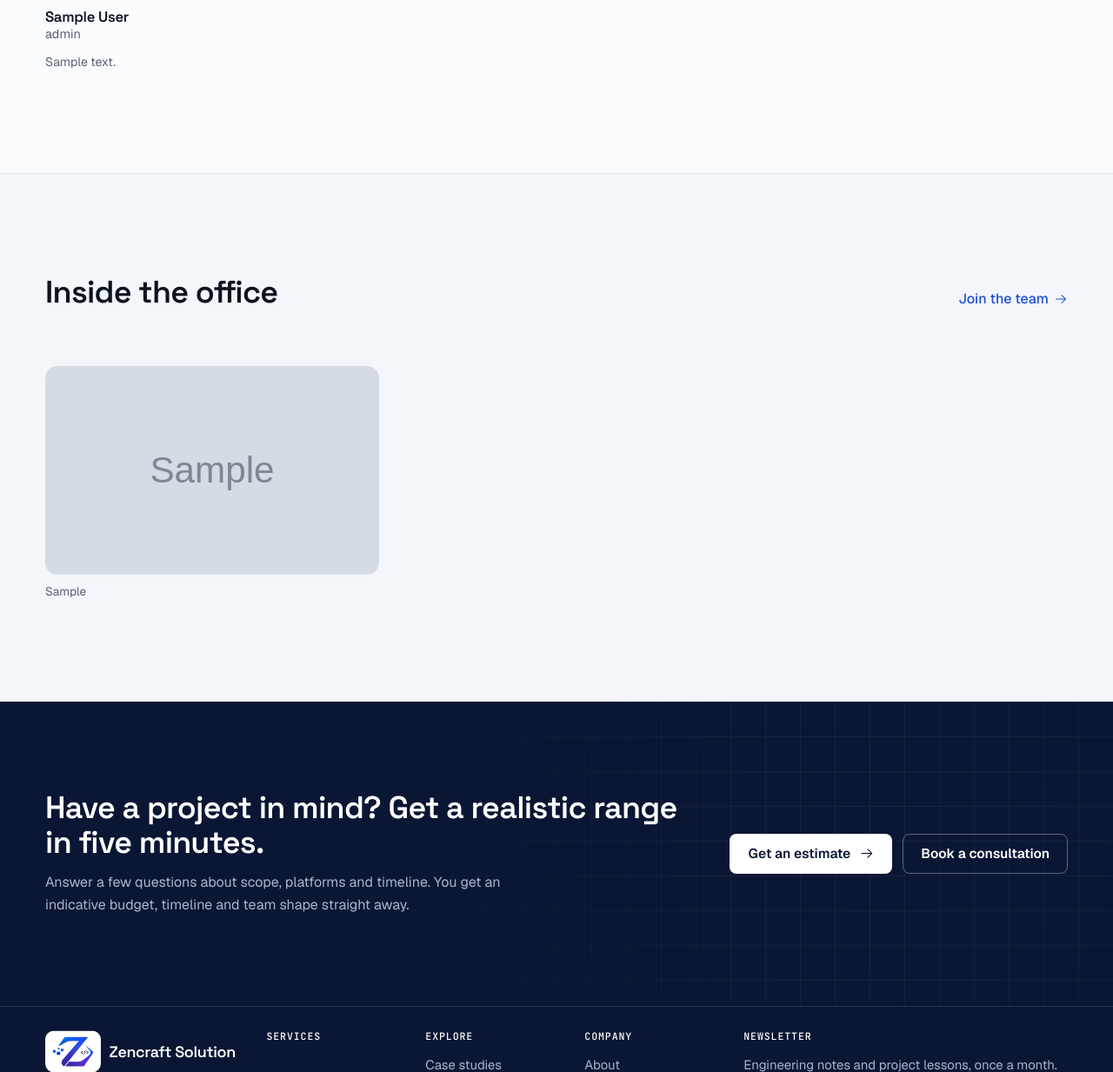
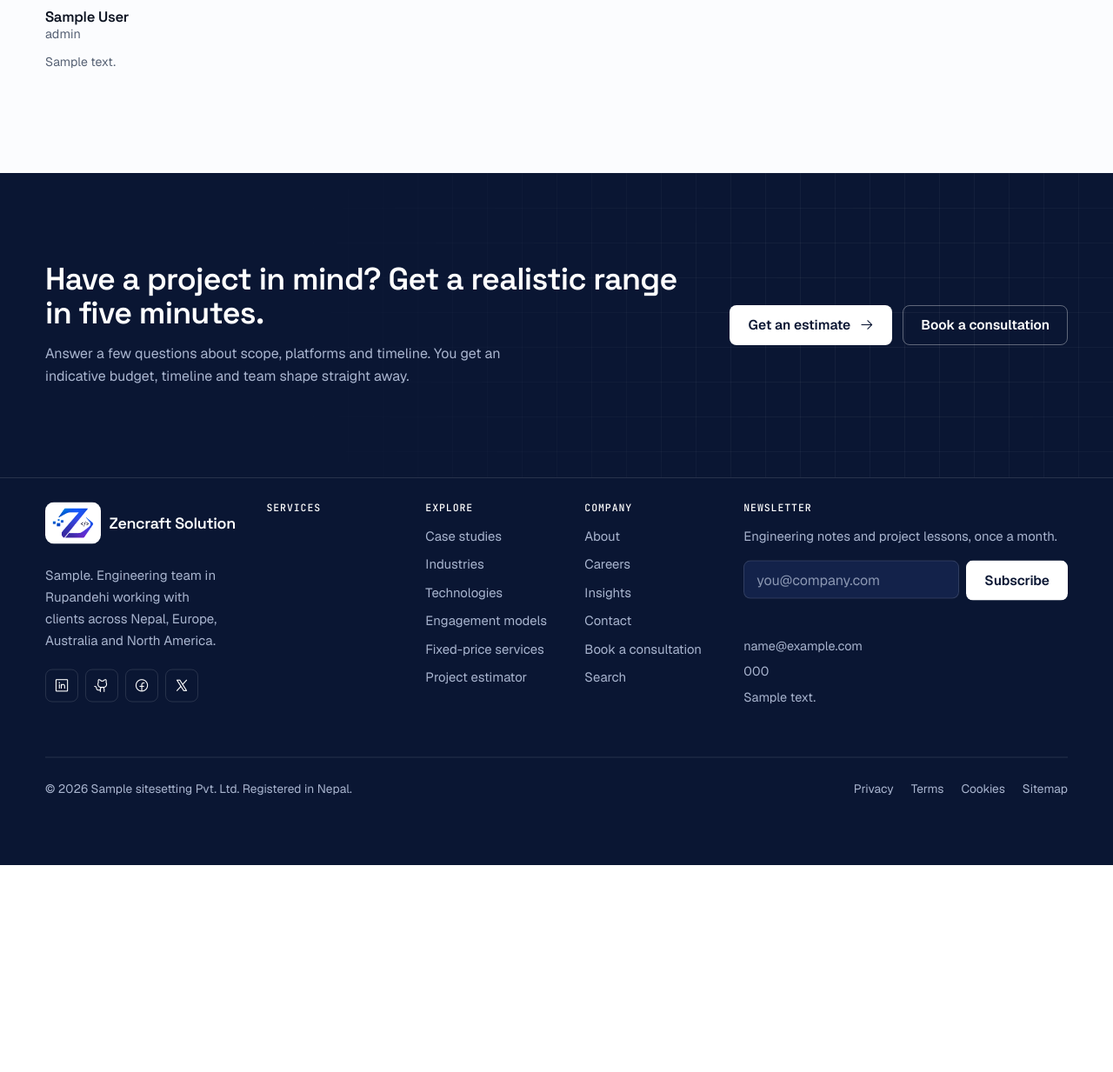
Before and after one commit to ZencraftSolution/zencraft_solution_2.0, a Django app: page /about/ in a window 1280 px wide. Shown: the part 2653-3886 px from the top of the page at 87% size. After the commit the page ends 3648 px from the top, so only its background shows below. Run offline with Django 5.2, Linux system fonts and the light colour scheme; tables that the repository leaves empty hold one stand-in row (values such as "Sample post"); grey boxes marked "Sample" are stand-in pictures; data that the repository does not hold is empty.

Commit message:
Remove the "Inside the office" gallery from the About page
The section and its now-unused gallery query are gone. The gallery images
themselves are untouched and still appear on the careers page.

Co-Authored-By: Claude Opus 5 <noreply@anthropic.com>

```diff
--- a/apps/core/views.py
+++ b/apps/core/views.py
@@ -10,7 +10,7 @@ from django.views.decorators.http import require_POST
 
 from apps.blog.models import BlogPost
 from apps.commerce.models import EngagementModel
-from apps.portfolio.models import CaseStudy, GalleryImage, TeamMember, Testimonial
+from apps.portfolio.models import CaseStudy, TeamMember, Testimonial
 from apps.services.models import Industry, Service, Technology
 
 from .forms import ConsultationForm, ContactForm, NewsletterForm
@@ -96,7 +96,6 @@ def about(request):
     return render(request, "core/about.html", {
         "leaders": TeamMember.objects.filter(is_leadership=True),
         "team": TeamMember.objects.filter(is_leadership=False),
-        "gallery": GalleryImage.objects.all()[:8],
         "testimonials": Testimonial.objects.filter(featured=True)[:3],
     })
 
--- a/templates/core/about.html
+++ b/templates/core/about.html
@@ -70,18 +70,4 @@
     {% endif %}
   </div>
 </section>
-
-{% if gallery %}
-<section class="section section--alt section--line">
-  <div class="container">
-    <div class="section-head flex justify-between items-center flex-wrap gap-2" style="max-width:none" data-reveal>
-      <h2 class="h2">Inside the office</h2>
-      <a class="text-link" href="{% url 'careers:landing' %}">Join the team <i class="ph ph-arrow-right"></i></a>
-    </div>
-    <div class="gallery-grid" data-reveal-group data-grid-wave>
-      {% for g in gallery %}<figure><img src="{{ g.image_url }}" alt="{{ g.caption }}" width="1200" height="750" loading="lazy" data-seed="gallery-{{ forloop.counter }}"><figcaption>{{ g.caption }}</figcaption></figure>{% endfor %}
-    </div>
-  </div>
-</section>
-{% endif %}
 {% endblock %}
```
